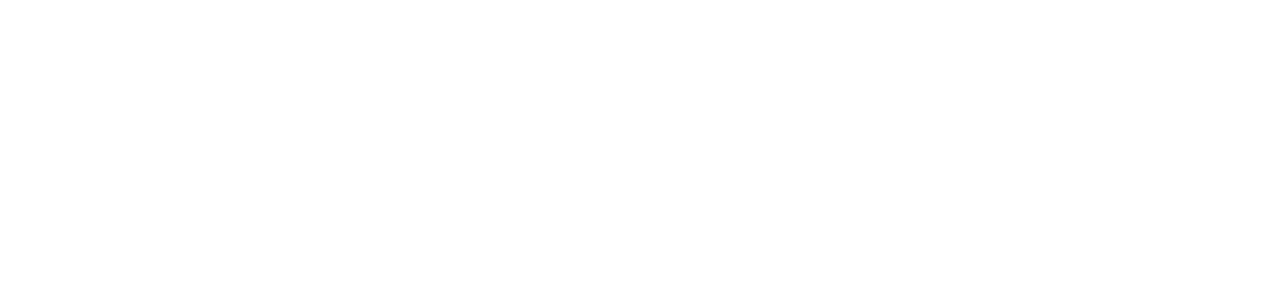
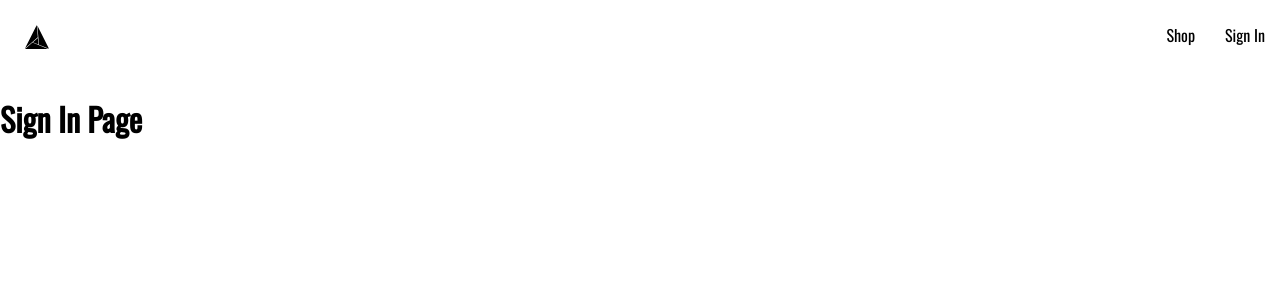
Before and after one commit to SivaSurender/glamly-enterprise-clothing, a React (Create React App) app: page /sign-in in a window 1280 px wide. Before the commit this address had no page. Shown: the top 300 px of the page. Built offline with nearby package versions, Linux system fonts and the light colour scheme.

Commit message:
Signin Component

```diff
--- a/src/App.js
+++ b/src/App.js
@@ -1,6 +1,7 @@
 import HomeRouter from "./routes/HomeRouter/homeRouter.component";
 import NavigationBar from "./routes/Navigation/NavigationRouter.component";
 import { Routes, Route } from "react-router-dom";
+import SignIn from "./routes/signIn/signin.component";
 
 const Shop = () => {
   return (
@@ -16,6 +17,7 @@
       <Route path="/" element={<NavigationBar />}>
         <Route index={true} element={<HomeRouter />} />
         <Route path="shop" element={<Shop />} />
+        <Route path="sign-in" element={<SignIn />} />
       </Route>
     </Routes>
   );
--- a/src/routes/Navigation/NavigationRouter.component.jsx
+++ b/src/routes/Navigation/NavigationRouter.component.jsx
@@ -14,6 +14,9 @@
           <Link className="nav-link" to="/shop">
             Shop
           </Link>
+          <Link className="nav-link" to="/sign-in">
+            Sign In
+          </Link>
         </div>
       </div>
       <Outlet />
--- /dev/null
+++ b/src/routes/signIn/signin.component.jsx
@@ -0,0 +1,11 @@
+import React from "react";
+
+const SignIn = () => {
+  return (
+    <div>
+      <h1>Sign In Page</h1>
+    </div>
+  );
+};
+
+export default SignIn;
```
Also changed, not shown: 2 other files (tests, documents, lock files or other folders).
